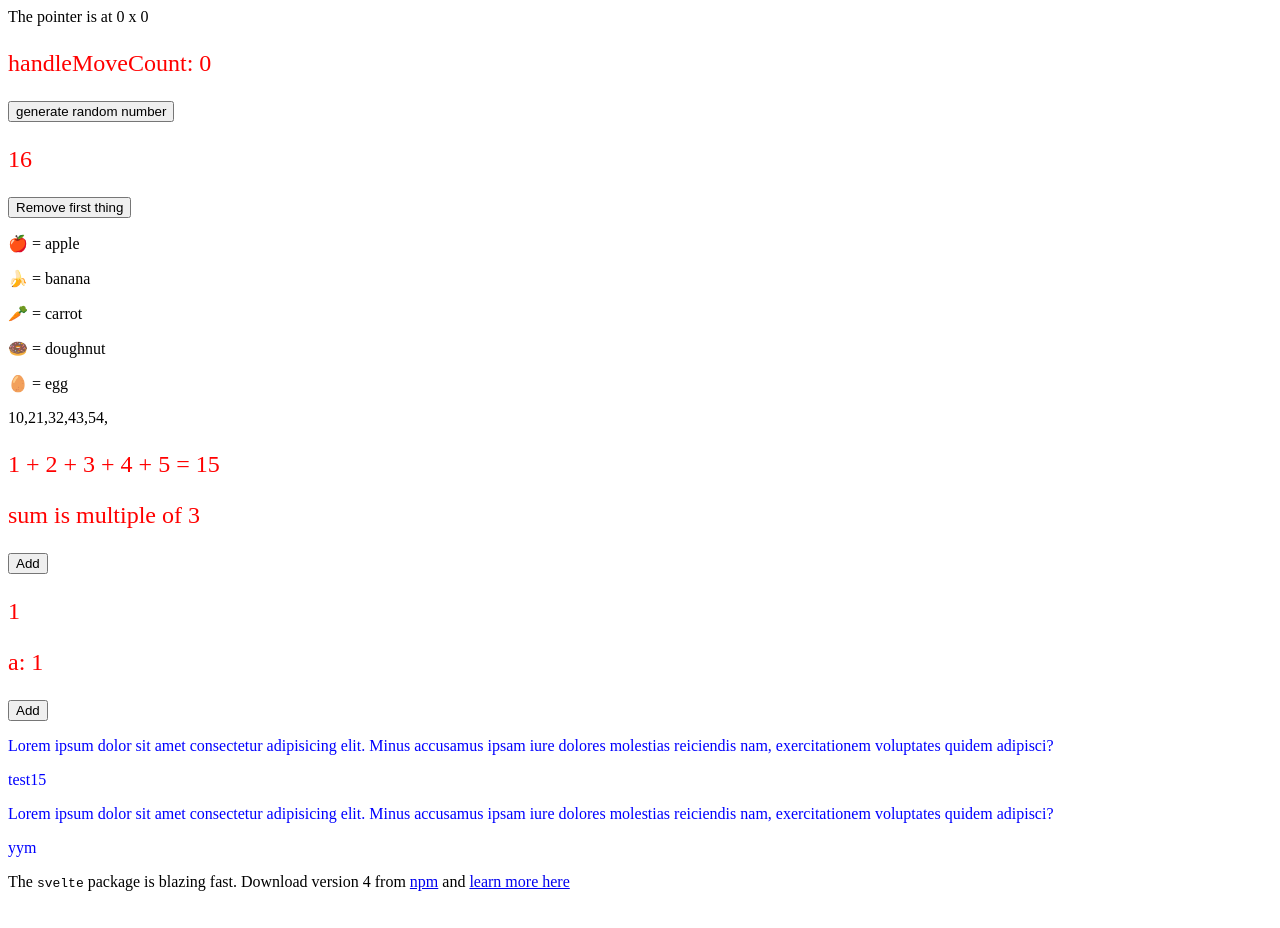
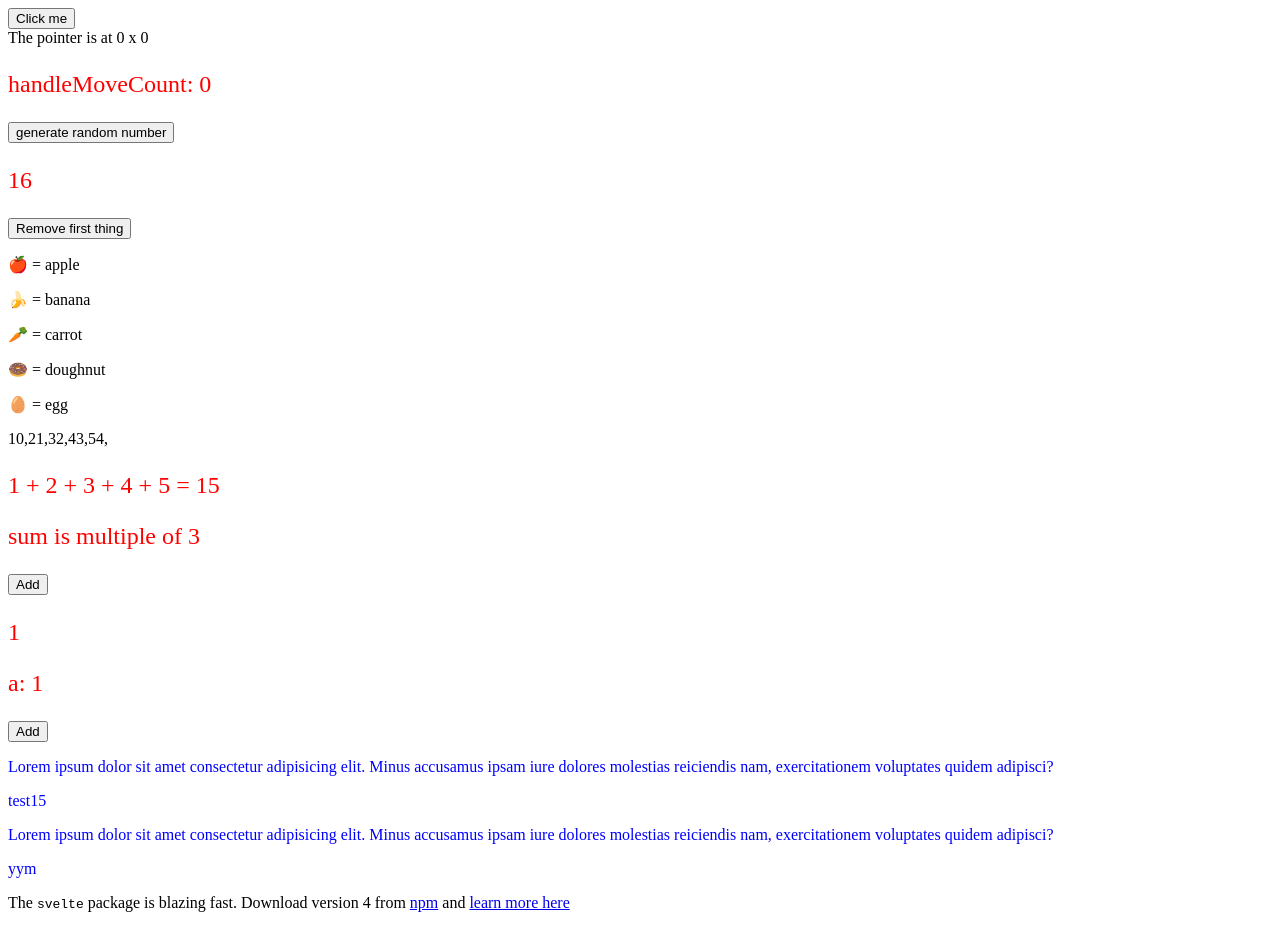
Before and after one commit to youyoumu/svelte-practice, a SvelteKit app: page / in a window 1280 px wide. Before the commit the page ends 907 px from the top, so only its background shows below. Built offline with nearby package versions, Linux system fonts and the light colour scheme.

Commit message:
Event modifiers

```diff
--- a/src/routes/+page.svelte
+++ b/src/routes/+page.svelte
@@ -85,6 +85,8 @@
 	}
 </script>
 
+<button on:click|once={() => alert('clicked')}> Click me </button>
+
 <div
 	on:pointermove={(event) => {
 		m.x = event.clientX;
```
